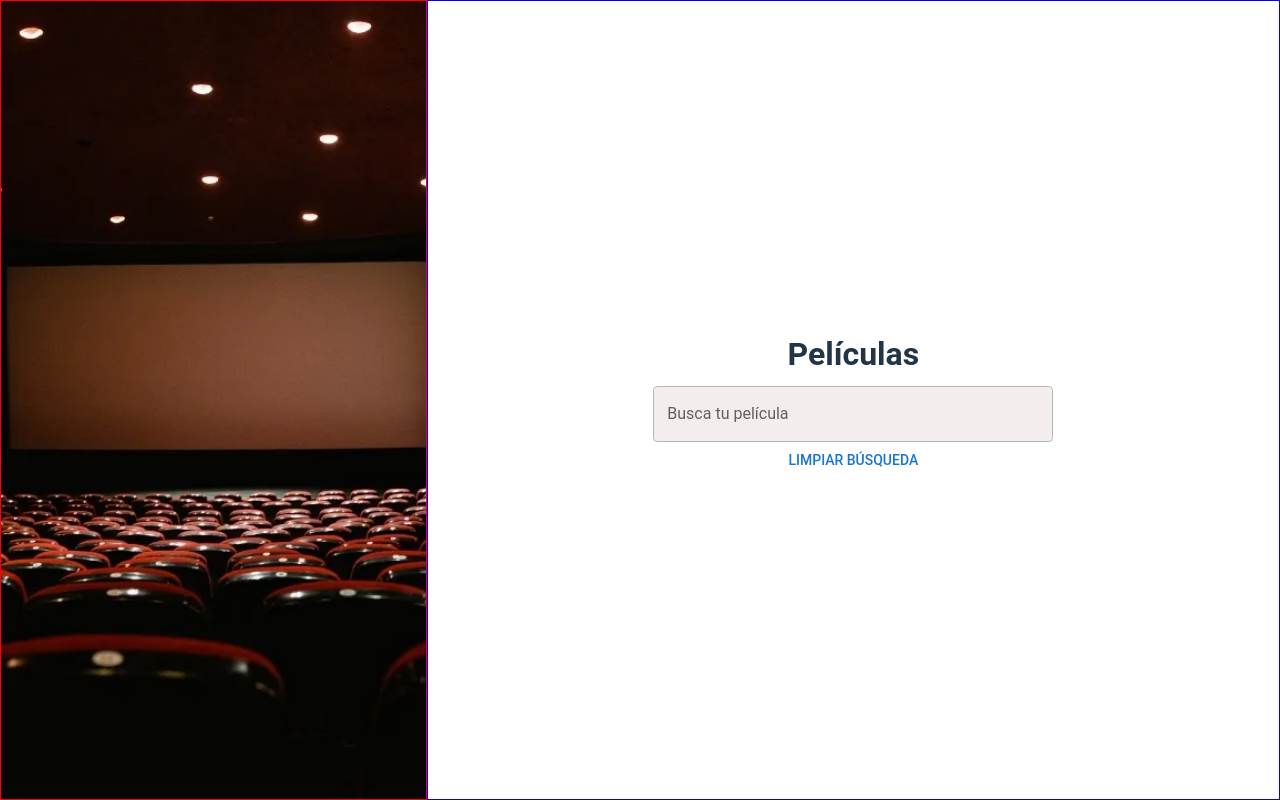
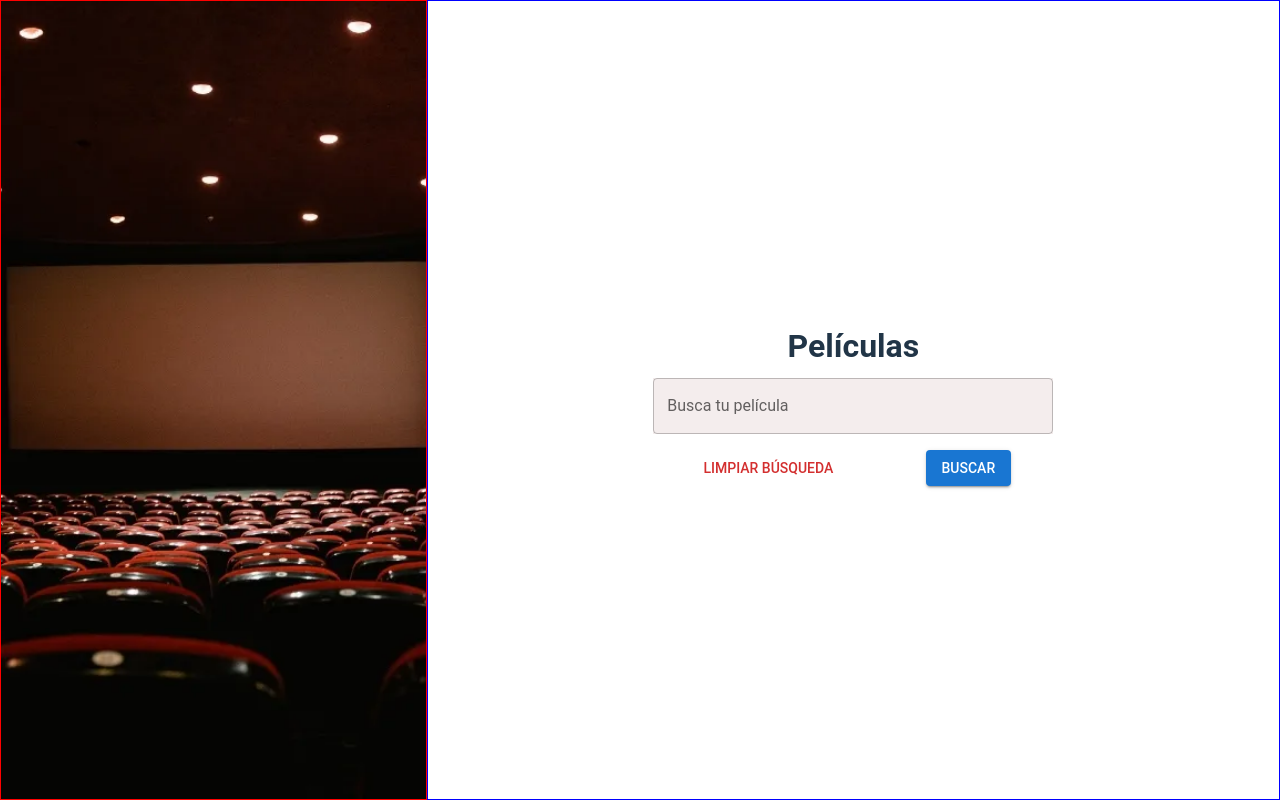
Before and after one commit to HazielCC/curso-react, a React (Vite) app: page /movie in a window 1280 px wide. Built offline with nearby package versions, Linux system fonts and the light colour scheme.

Commit message:
Enhance MovieView component: add search functionality and improve layout with new buttons

```diff
--- a/src/views/Movies/MovieView.tsx
+++ b/src/views/Movies/MovieView.tsx
@@ -2,18 +2,23 @@ import Grid from "@mui/material/Grid";
 import {Box, Button, TextField, Typography} from "@mui/material";
 import cinema from "../../assets/cinema.webp";
 import "../../styles/images.css"
+import {ChangeEvent, useState} from "react";
 
 export const MovieView = () => {
+    const [search, setSearch] = useState("");
+    const handleSearch = (event: ChangeEvent<HTMLInputElement>) => {
+        const {value} = event.target;
+        setSearch(value);
+    };
+
+    const handleClearSearch = () => {
+        setSearch("");
+    };
     return (
         <Box sx={{
-            width: "100vw",
-            height: "100vh",
-            overflow: "hidden",
+            width: "100vw", height: "100vh", overflow: "hidden",
         }}>
-            <Grid container sx={{
-                height: "100%",
-                display: "flex",
-            }}>
+            <Grid container sx={{height: "100%"}}>
                 <Grid
                     size={{xs: 12, md: 4}}
                     sx={{
@@ -36,12 +41,7 @@ export const MovieView = () => {
                             padding: "2rem",
                         }}
                 >
-                    <Typography
-                        variant={"h1"}
-                        sx={{width: "100%", maxWidth: "400px", textAlign: "center"}}
-                    >
-                        Películas
-                    </Typography>
+                    <Typography variant={"h1"}>Películas</Typography>
                     <TextField
                         label="Busca tu película"
                         variant={"outlined"}
@@ -49,12 +49,37 @@ export const MovieView = () => {
                             width: "100%",
                             maxWidth: "400px",
                             backgroundColor: "#f4eded",
-                            borderRadius: "6px",
                         }}
+                        value={search}
+                        onChange={handleSearch}
                     />
-                    <Button>
-                        Limpiar Búsqueda
-                    </Button>
+                    <Box sx={{
+                        justifyContent: "space-around",
+                        display: "flex",
+                        width: "100%",
+                        maxWidth: "400px",
+                        marginTop: "1rem",
+                    }}>
+                        <Button
+                            variant={"text"}
+                            color={"error"}
+                            sx={{'&:focus': {outline: 'none'}}}
+                            onClick={handleClearSearch}
+                        >
+                            Limpiar Búsqueda
+                        </Button>
+                        <Button
+                            variant={"contained"}
+                            sx={{
+                                backgroundColor: "#1976d2",
+                                color: "#fff",
+                                '&:focus': {
+                                    outline: 'none'
+                                }
+                            }}>
+                            Buscar
+                        </Button>
+                    </Box>
                 </Grid>
             </Grid>
         </Box>
```
